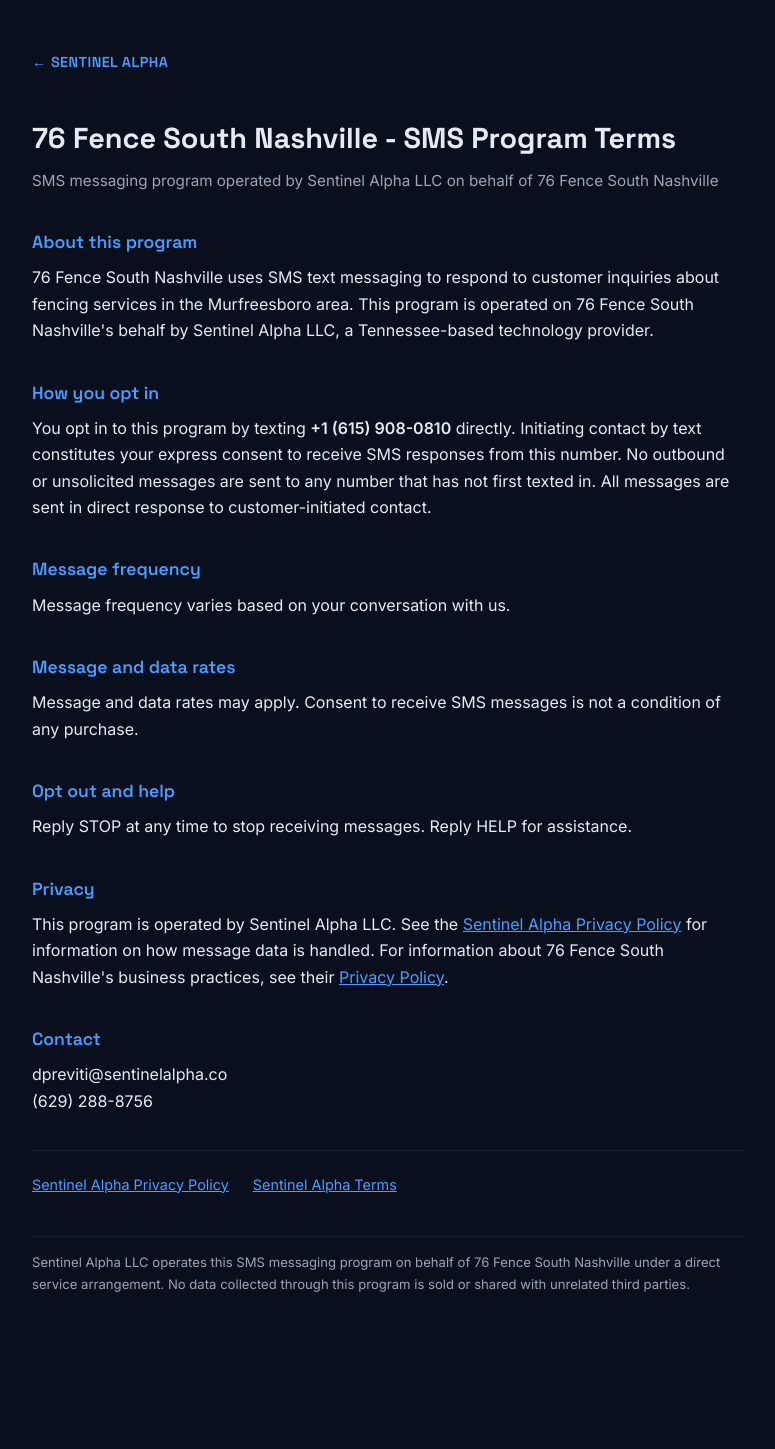
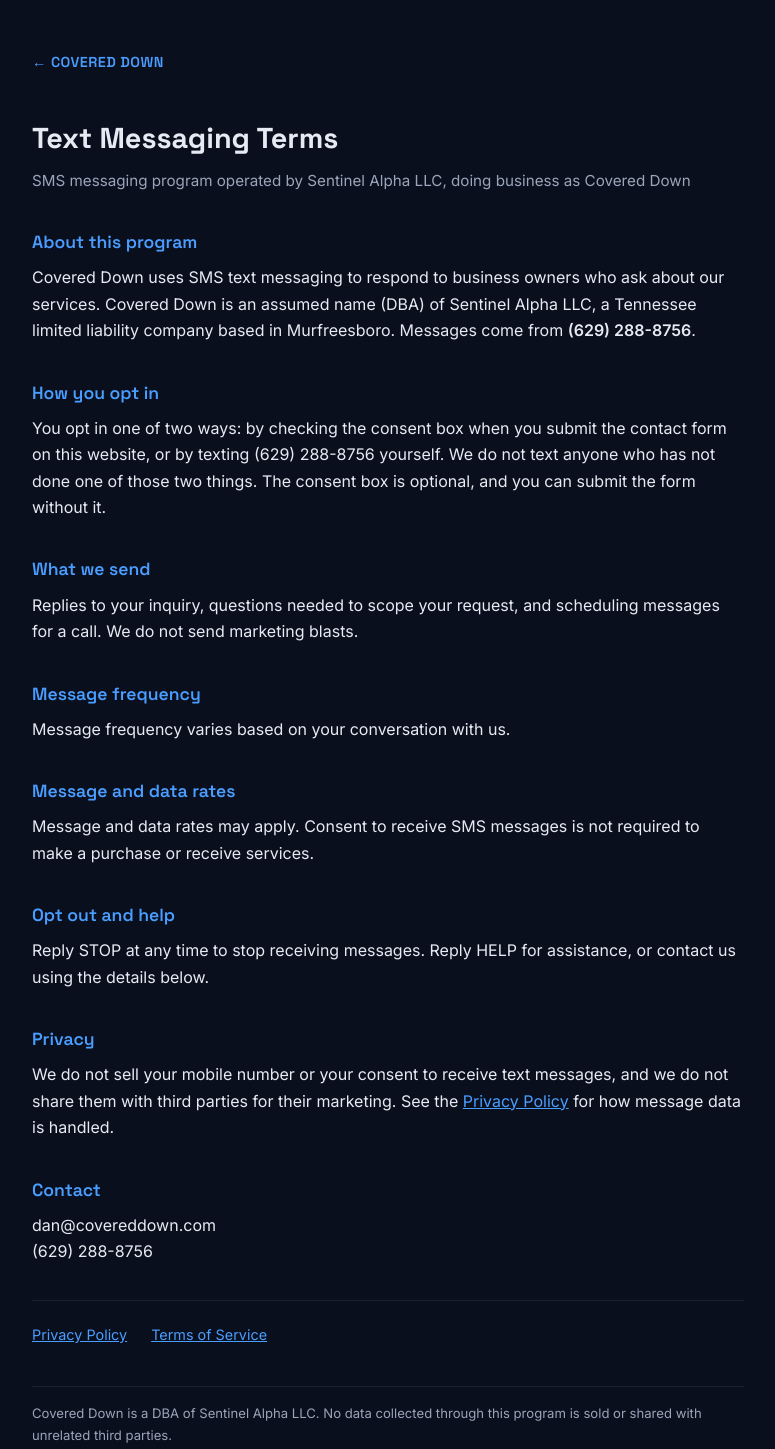
Before and after one commit to dpreviti84-cpu/sentinelalpha-website, a plain HTML site: page sms-terms.html in a window 1280 px wide. Shown: the whole page, without its empty margins (252-1027 px from the left). Before the commit the page ends 1376 px from the top, so only its background shows below. Drawn offline with Linux system fonts and the light colour scheme.

Commit message:
Replace 76 Fence SMS terms with Covered Down texting terms

```diff
--- a/sms-terms.html
+++ b/sms-terms.html
@@ -3,7 +3,7 @@
 <head>
 <meta charset="UTF-8">
 <meta name="viewport" content="width=device-width, initial-scale=1.0">
-<title>76 Fence South Nashville - SMS Program Terms | Sentinel Alpha</title>
+<title>Text Messaging Terms - Covered Down</title>
 <link rel="preconnect" href="https://fonts.googleapis.com">
 <link rel="preconnect" href="https://fonts.gstatic.com" crossorigin>
 <link href="https://fonts.googleapis.com/css2?family=Space+Grotesk:wght@500;600;700&family=Inter:wght@400;500;600&display=swap" rel="stylesheet">
@@ -82,39 +82,42 @@
 <body>
 <div class="wrap">
 
-  <a href="/" class="back-link">&larr; SENTINEL ALPHA</a>
+  <a href="/" class="back-link">&larr; COVERED DOWN</a>
 
-  <h1>76 Fence South Nashville - SMS Program Terms</h1>
-  <p class="subtitle">SMS messaging program operated by Sentinel Alpha LLC on behalf of 76 Fence South Nashville</p>
+  <h1>Text Messaging Terms</h1>
+  <p class="subtitle">SMS messaging program operated by Sentinel Alpha LLC, doing business as Covered Down</p>
 
   <h2>About this program</h2>
-  <p>76 Fence South Nashville uses SMS text messaging to respond to customer inquiries about fencing services in the Murfreesboro area. This program is operated on 76 Fence South Nashville's behalf by Sentinel Alpha LLC, a Tennessee-based technology provider.</p>
+  <p>Covered Down uses SMS text messaging to respond to business owners who ask about our services. Covered Down is an assumed name (DBA) of Sentinel Alpha LLC, a Tennessee limited liability company based in Murfreesboro. Messages come from <strong>(629) 288-8756</strong>.</p>
 
   <h2>How you opt in</h2>
-  <p>You opt in to this program by texting <strong>+1 (615) 908-0810</strong> directly. Initiating contact by text constitutes your express consent to receive SMS responses from this number. No outbound or unsolicited messages are sent to any number that has not first texted in. All messages are sent in direct response to customer-initiated contact.</p>
+  <p>You opt in one of two ways: by checking the consent box when you submit the contact form on this website, or by texting (629) 288-8756 yourself. We do not text anyone who has not done one of those two things. The consent box is optional, and you can submit the form without it.</p>
+
+  <h2>What we send</h2>
+  <p>Replies to your inquiry, questions needed to scope your request, and scheduling messages for a call. We do not send marketing blasts.</p>
 
   <h2>Message frequency</h2>
   <p>Message frequency varies based on your conversation with us.</p>
 
   <h2>Message and data rates</h2>
-  <p>Message and data rates may apply. Consent to receive SMS messages is not a condition of any purchase.</p>
+  <p>Message and data rates may apply. Consent to receive SMS messages is not required to make a purchase or receive services.</p>
 
   <h2>Opt out and help</h2>
-  <p>Reply STOP at any time to stop receiving messages. Reply HELP for assistance.</p>
+  <p>Reply STOP at any time to stop receiving messages. Reply HELP for assistance, or contact us using the details below.</p>
 
   <h2>Privacy</h2>
-  <p>This program is operated by Sentinel Alpha LLC. See the <a href="/privacy">Sentinel Alpha Privacy Policy</a> for information on how message data is handled. For information about 76 Fence South Nashville's business practices, see their <a href="https://76fence.com/murfreesboro/privacy-policy">Privacy Policy</a>.</p>
+  <p>We do not sell your mobile number or your consent to receive text messages, and we do not share them with third parties for their marketing. See the <a href="/privacy">Privacy Policy</a> for how message data is handled.</p>
 
   <h2>Contact</h2>
-  <p>dpreviti@sentinelalpha.co<br>(629) 288-8756</p>
+  <p>dan@covereddown.com<br>(629) 288-8756</p>
 
   <div class="links">
-    <a href="/privacy">Sentinel Alpha Privacy Policy</a>
-    <a href="/terms">Sentinel Alpha Terms</a>
+    <a href="/privacy">Privacy Policy</a>
+    <a href="/terms">Terms of Service</a>
   </div>
 
   <div class="footer">
-    Sentinel Alpha LLC operates this SMS messaging program on behalf of 76 Fence South Nashville under a direct service arrangement. No data collected through this program is sold or shared with unrelated third parties.
+    Covered Down is a DBA of Sentinel Alpha LLC. No data collected through this program is sold or shared with unrelated third parties.
   </div>
 
 </div>
```
